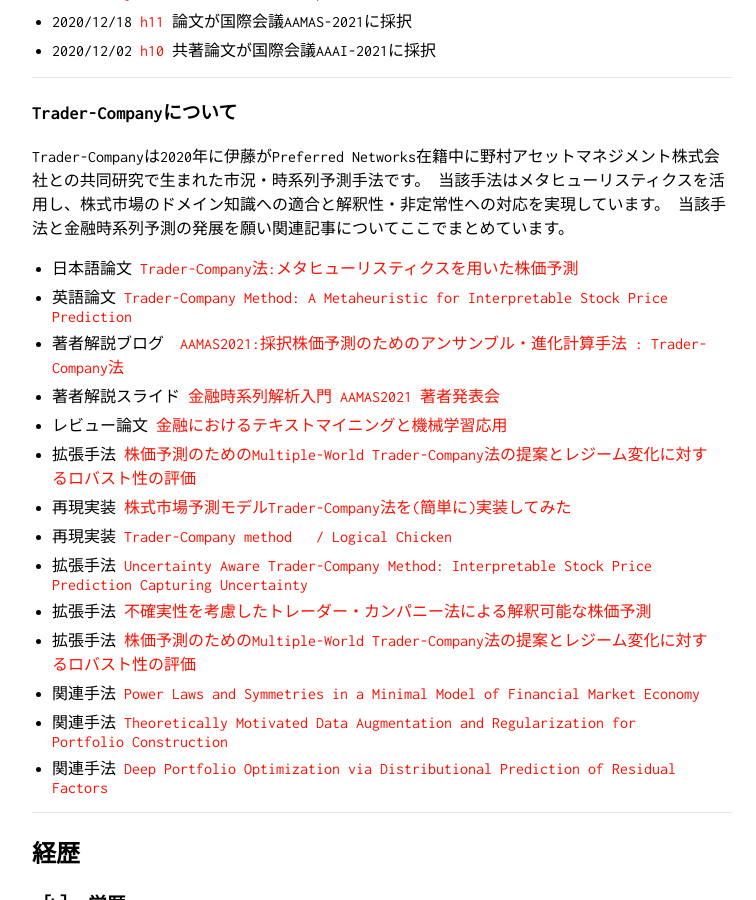
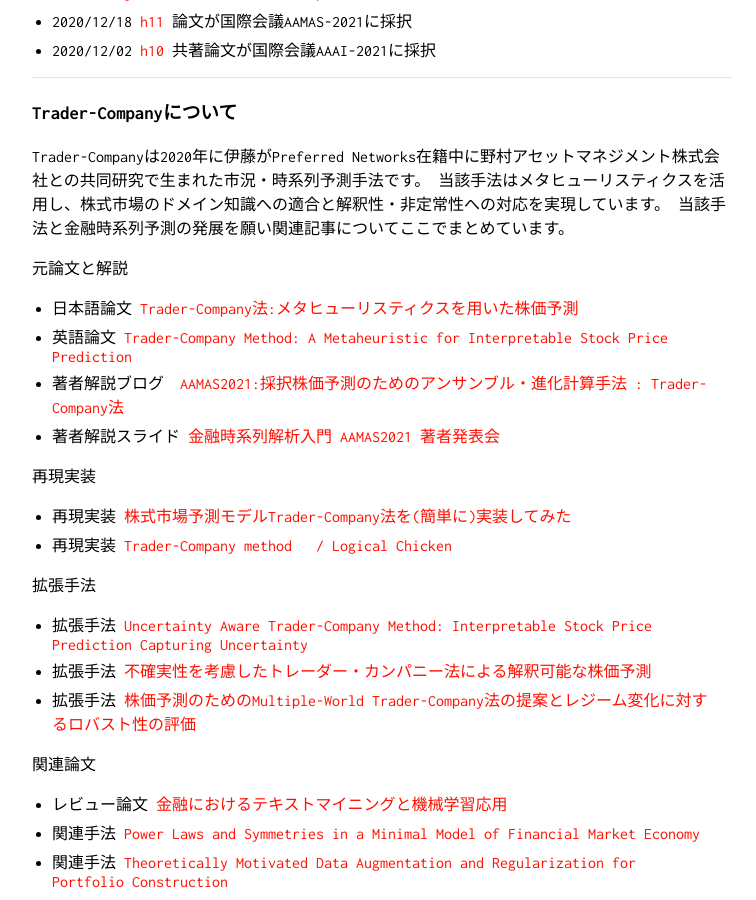
Before and after one commit to KatsuyaITO/KatsuyaITO.github.io, a Jekyll site: the page built from index_jp.md, in a window 1280 px wide and 900 px high, scrolled down 582 px. Shown: the whole window, without its empty margins (258-1014 px from the left). Built offline with Jekyll 4.4.1, drawn with Linux system fonts in a browser that asks for light colours; our own code applies the rules of GitHub Pages for plain Markdown files.

Commit message:
Update index_jp.md

```diff
--- a/index_jp.md
+++ b/index_jp.md
@@ -33,17 +33,23 @@
 当該手法はメタヒューリスティクスを活用し、株式市場のドメイン知識への適合と解釈性・非定常性への対応を実現しています。
 当該手法と金融時系列予測の発展を願い関連記事についてここでまとめています。
 
+元論文と解説
 - 日本語論文 [Trader-Company法:メタヒューリスティクスを用いた株価予測](https://www.jstage.jst.go.jp/article/pjsai/JSAI2020/0/JSAI2020_4Rin167/_article/-char/ja/)
 - 英語論文 [Trader-Company Method: A Metaheuristic for Interpretable Stock Price Prediction](https://arxiv.org/abs/2012.10215)
 - 著者解説ブログ　[AAMAS2021:採択株価予測のためのアンサンブル・進化計算手法 : Trader-Company法](https://tech.preferred.jp/ja/blog/trader-company/)
 - 著者解説スライド [金融時系列解析入門 AAMAS2021 著者発表会 ](https://www.slideshare.net/k1ito/aamas2021)
-- レビュー論文 [金融におけるテキストマイニングと機械学習応用](https://www.jstage.jst.go.jp/article/jjsai/36/3/36_270/_article/-char/ja/)
-- 拡張手法 [株価予測のためのMultiple-World Trader-Company法の提案とレジーム変化に対するロバスト性の評価]()
+
+再現実装
 - 再現実装 [株式市場予測モデルTrader-Company法を(簡単に)実装してみた](https://qiita.com/yotapoon/items/1214218c7459ad69db3e)
 - 再現実装 [Trader-Company method　 / Logical Chicken](https://yamayou-1.hatenablog.com/entry/2021/11/20/001228)
+
+拡張手法
 - 拡張手法 [Uncertainty Aware Trader-Company Method: Interpretable Stock Price Prediction Capturing Uncertainty](https://arxiv.org/abs/2210.17030)
 - 拡張手法 [不確実性を考慮したトレーダー・カンパニー法による解釈可能な株価予測](https://www.jstage.jst.go.jp/article/jsaisigtwo/2022/FIN-029/2022_73/_article/-char/ja/)
 - 拡張手法 [株価予測のためのMultiple-World Trader-Company法の提案とレジーム変化に対するロバスト性の評価](https://www.jstage.jst.go.jp/article/pjsai/JSAI2022/0/JSAI2022_2J4GS1001/_article/-char/ja)
+
+関連論文
+- レビュー論文 [金融におけるテキストマイニングと機械学習応用](https://www.jstage.jst.go.jp/article/jjsai/36/3/36_270/_article/-char/ja/)
 - 関連手法 [Power Laws and Symmetries in a Minimal Model of Financial Market Economy](https://arxiv.org/abs/2206.06802)
 - 関連手法 [Theoretically Motivated Data Augmentation and Regularization for Portfolio Construction](https://arxiv.org/abs/2106.04114)
 - 関連手法 [Deep Portfolio Optimization via Distributional Prediction of Residual Factors](https://arxiv.org/abs/2012.07245)
```
